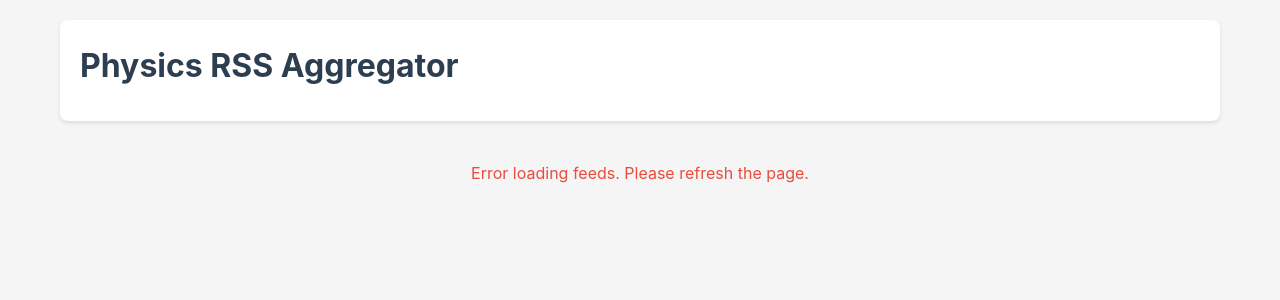
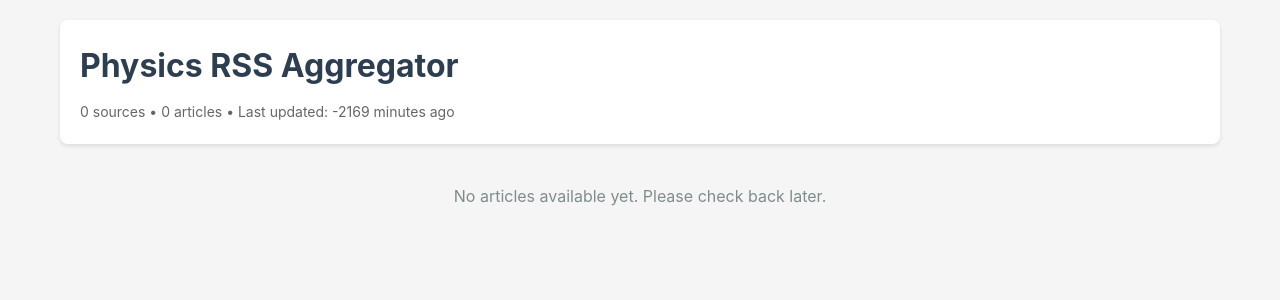
Before and after one commit to ssawarn/physics-rss-aggregator, a FastAPI app: page / in a window 1280 px wide. Shown: the top 300 px of the page. Run offline with FastAPI, Linux system fonts and the light colour scheme; data that the repository does not hold is empty.

Commit message:
Update index.html

```diff
--- a/templates/index.html
+++ b/templates/index.html
@@ -155,7 +155,6 @@
 
         <div id="feeds"></div>
     </div>
-
     <script>
         function toggleSection(header) {
             const content = header.nextElementSibling;
@@ -168,13 +167,12 @@
                 header.classList.add('active');
             }
         }
-
         async function loadFeeds() {
             try {
                 const response = await fetch('/all-rss');
                 const data = await response.json();
 
-                displayFeeds(data.feeds);
+                displayFeeds(data.items);
                 updateStats(data);
             } catch (error) {
                 console.error('Error loading feeds:', error);
@@ -182,7 +180,6 @@
                     '<p style="text-align: center; color: #e74c3c; padding: 20px;">Error loading feeds. Please refresh the page.</p>';
             }
         }
-
         function displayFeeds(feeds) {
             const feedsContainer = document.getElementById('feeds');
 
@@ -205,7 +202,7 @@
                         ${source.articles.map(article => `
                             <div class="article">
                                 <div class="article-title">
-                                    <a href="${escapeHtml(article.link)}" target="_blank" rel="noopener noreferrer">
+                                    <a href="${article.link}" target="_blank" rel="noopener noreferrer">
                                         ${escapeHtml(article.title)}
                                     </a>
                                 </div>
@@ -217,13 +214,11 @@
                 </div>
             `).join('');
         }
-
         function updateStats(data) {
-            const totalArticles = data.feeds.reduce((sum, source) => sum + source.articles.length, 0);
+            const totalArticles = data.items.reduce((sum, source) => sum + source.articles.length, 0);
             const statsElement = document.getElementById('stats');
-            statsElement.textContent = `${data.feeds.length} sources • ${totalArticles} articles • Last updated: ${formatDate(data.last_updated)}`;
+            statsElement.textContent = `${data.items.length} sources • ${totalArticles} articles • Last updated: ${formatDate(data.last_updated)}`;
         }
-
         function formatDate(dateString) {
             const date = new Date(dateString);
             const now = new Date();
@@ -242,13 +237,11 @@
                 return date.toLocaleDateString();
             }
         }
-
         function escapeHtml(text) {
             const div = document.createElement('div');
             div.textContent = text;
             return div.innerHTML;
         }
-
         loadFeeds();
         setInterval(loadFeeds, 300000);
     </script>
```
